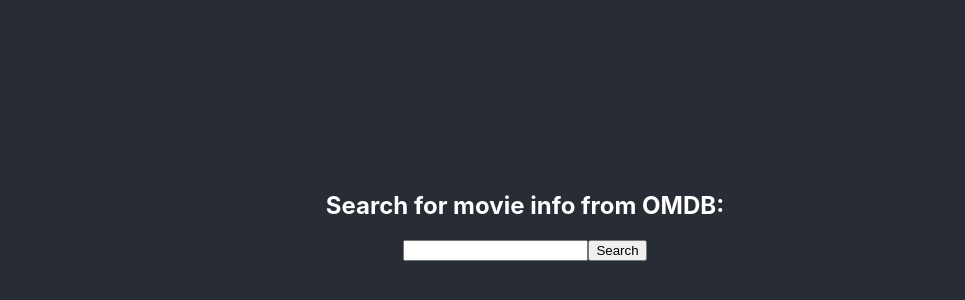
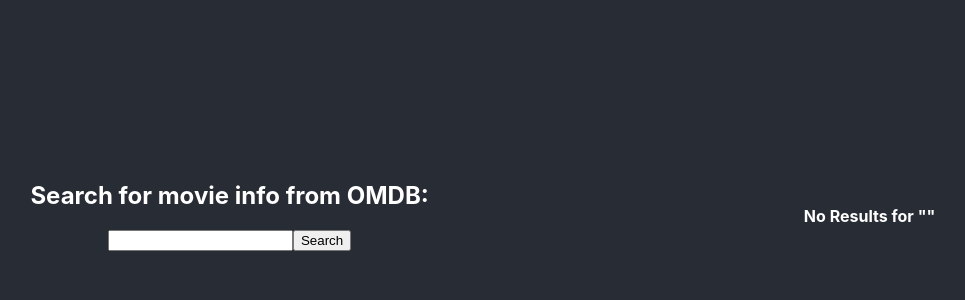
Before and after one commit to yangningBU/rentgrata-interview, a React (Create React App) app: page / in a window 1280 px wide. Shown: the part 184-484 px from the top of the page, without its empty margins (115-1080 px from the left). Built offline with nearby package versions, Linux system fonts and the light colour scheme.

Commit message:
Adjust styling into columns and fix no result error

```diff
--- a/src/App.css
+++ b/src/App.css
@@ -3,12 +3,24 @@
   background-color: #282c34;
   min-height: 100vh;
   display: flex;
-  flex-direction: column;
+  flex-direction: row;
   align-items: center;
-  justify-content: center;
+  justify-content: space-around;
   color: white;
 }
 
 .App-link {
   color: #61dafb;
 }
+
+.container {
+  display: flex;
+  justify-content: center;
+  align-items: center;
+  flex-direction: column;
+  height: 100vh;
+}
+.results {
+ overflow-y: scroll;
+ min-width: 300px;
+}
--- a/src/App.js
+++ b/src/App.js
@@ -8,18 +8,17 @@
 
 
 const SelectPreviousResults = () => {
-  const selectedQuery = useSelector(state => state.selection)
+  const selectedQuery = useSelector(state => state.query)
   const previousResults = useSelector(state => state.results)
   const dispatch = useDispatch()
-  const onSelect = () => dispatch({
-    type: UPDATE_SELECTION,
-    selection: selectedQuery
-  })
   const selectPrevious = (e) => {
-    dispatch({
-      type: UPDATE_QUERY,
-      query: e.target.value
-    })
+    const value = e.target.value
+    if (value) {
+      dispatch({
+        type: UPDATE_QUERY,
+        query: value
+      })
+    }
   }
 
   if (!selectedQuery) {
@@ -29,8 +28,8 @@
   return (
     <form>
      <select name="previousResults" onChange={(e) => selectPrevious(e)}>
-      {Object.keys(previousResults).map(key => {
-        return <option value={key} selected={selectedQuery === key || null} onSelect={onSelect}>{key}</option>
+      {["", ...Object.keys(previousResults)].map(key => {
+        return <option value={key} selected={selectedQuery === key || null}>{key}</option>
       })}
      </select>
     </form>
@@ -75,27 +74,34 @@
   )
 }
 
-const Results = ({results}) => {
+const Results = ({results, query}) => {
+  if (!results || results.length === 0) {
+    return <h4>No Results for "{query}"</h4>
+  }
+
   return (
-    <div className="container">
+    <>
       {results.map(result => <MovieResult result={result} key={result.imdbID}/>)}
-    </div>
+    </>
   )
 }
 
 function App() {
   const lastQuery = useSelector(state => state.query)
-  //const dropdownSelection = useSelector(state => state.dropdown)
   const results = useSelector(state => state.results)
-  //const index = dropdownSelection || lastQuery
   const relatedResults = results[lastQuery] || []
 
   return (
     <div className="App">
-      <h2>Search for movie info from OMDB:</h2>
-      <SelectPreviousResults />
-      <SearchBar />
-      <Results results={relatedResults}/>
+      <div className="container">
+        <h2>Search for movie info from OMDB:</h2>
+        <SearchBar />
+        <br/>
+        <SelectPreviousResults />
+      </div>
+      <div className="container results">
+        <Results results={relatedResults} query={lastQuery}/>
+      </div>
     </div>
   );
 }
--- a/src/api.js
+++ b/src/api.js
@@ -7,19 +7,19 @@
         if (query) {
             const sourceURL = API_ENDPOINT + "&s=" + encodeURI(query)
             dispatch({type: SEARCH_STARTED})
-            const response = await fetch(sourceURL)
+            await fetch(sourceURL)
                 .then(response => response.json())
                 .then(data => {
                     if (data && data.Search) {
                         dispatch({type: SEARCH_RETURNED, payload: data.Search, query: query})
                     } else {
                         console.log("No search results: ", data)
-                        dispatch({type: SEARCH_FAILED})
+                        dispatch({type: SEARCH_FAILED, query: ""})
                     }
                 })
                 .catch((error) => {
                     console.error('Error:', error)
-                    dispatch({type: SEARCH_FAILED})
+                    dispatch({type: SEARCH_FAILED, query: ""})
                 })
         }
     }
```
